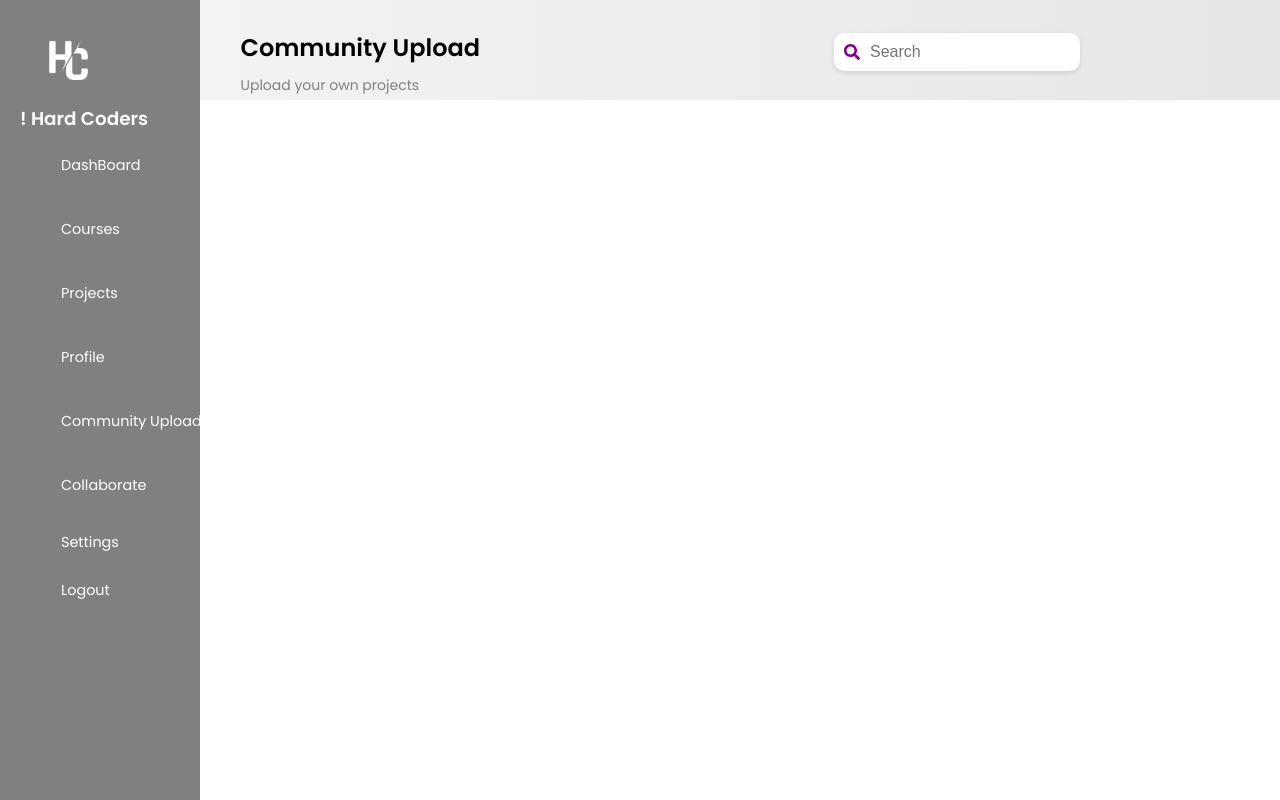
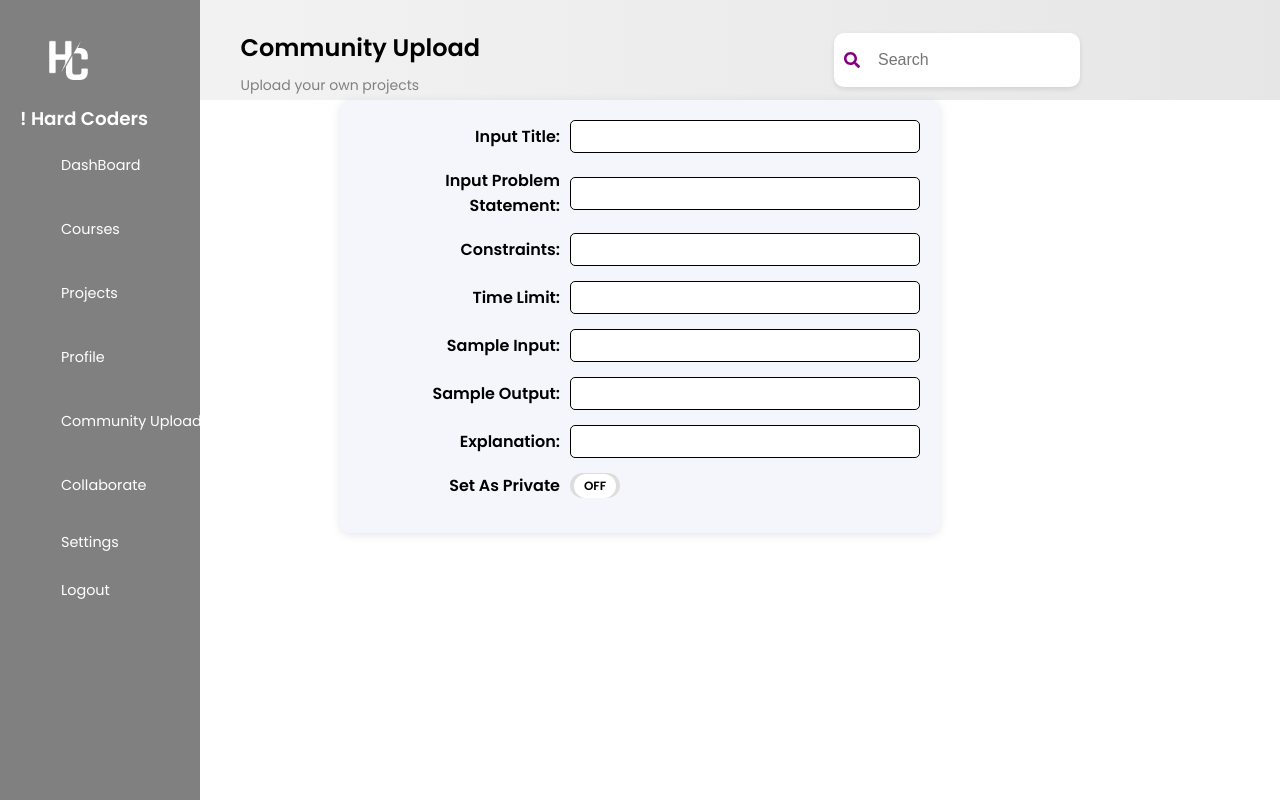
Before and after one commit to eyyt2309/NTUWIT-Hackathon, a React (Vite) app in the folder frontend/: page /community-upload in a window 1280 px wide. Built offline with nearby package versions, Linux system fonts and the light colour scheme; grey boxes are pictures that could not be loaded.

Commit message:
added sidebar, search bar, added headers for all pages + routing

```diff
--- /dev/null
+++ b/frontend/src/css/CommunityUpload.css
@@ -0,0 +1,67 @@
+.form-container {
+  background-color: #f4f6fb;
+  padding: 20px;
+  border-radius: 10px;
+  box-shadow: 0px 2px 10px rgba(0, 0, 0, 0.1);
+  max-width: 600px;
+  margin: auto;
+}
+
+form {
+  display: flex;
+  flex-direction: column;
+}
+
+.form-group {
+  display: flex;
+  align-items: center;
+  margin-bottom: 15px;
+}
+
+label {
+  width: 200px;
+  font-weight: bold;
+  text-align: right;
+  margin-right: 10px;
+}
+
+input {
+  flex: 1;
+  padding: 8px;
+  border: 1px solid black;
+  border-radius: 5px;
+}
+
+/* Toggle Switch */
+.toggle-group {
+  display: flex;
+  align-items: center;
+}
+
+.toggle-switch {
+  width: 50px;
+  height: 25px;
+  background: #ddd;
+  border-radius: 15px;
+  display: flex;
+  align-items: center;
+  justify-content: center;
+  cursor: pointer;
+}
+
+.toggle-slider {
+  padding: 3px 10px;
+  border-radius: 12px;
+  font-size: 12px;
+  font-weight: bold;
+}
+
+.on {
+  background: purple;
+  color: white;
+}
+
+.off {
+  background: white;
+  color: black;
+}
--- a/frontend/src/pages/CommunityUpload.tsx
+++ b/frontend/src/pages/CommunityUpload.tsx
@@ -1,4 +1,62 @@
+import { useState } from "react";
+import "../css/CommunityUpload.css";
+
 function CommunityUpload() {
-  return <div className="upload-container"></div>;
+  const [isPrivate, setIsPrivate] = useState(false);
+  return (
+    <div className="upload-container">
+      <div className="form-container">
+        <form>
+          <div className="form-group">
+            <label>Input Title:</label>
+            <input type="text" />
+          </div>
+
+          <div className="form-group">
+            <label>Input Problem Statement:</label>
+            <input type="text" />
+          </div>
+
+          <div className="form-group">
+            <label>Constraints:</label>
+            <input type="text" />
+          </div>
+
+          <div className="form-group">
+            <label>Time Limit:</label>
+            <input type="text" />
+          </div>
+
+          <div className="form-group">
+            <label>Sample Input:</label>
+            <input type="text" />
+          </div>
+
+          <div className="form-group">
+            <label>Sample Output:</label>
+            <input type="text" />
+          </div>
+
+          <div className="form-group">
+            <label>Explanation:</label>
+            <input type="text" />
+          </div>
+
+          {/* Toggle Switch */}
+          <div className="form-group toggle-group">
+            <label>Set As Private</label>
+            <div
+              className="toggle-switch"
+              onClick={() => setIsPrivate(!isPrivate)}
+            >
+              <span className={`toggle-slider ${isPrivate ? "on" : "off"}`}>
+                {isPrivate ? "ON" : "OFF"}
+              </span>
+            </div>
+          </div>
+        </form>
+      </div>
+    </div>
+  );
 }
 export default CommunityUpload;
```
Also changed, not shown: frontend/src/components/CodeEditor.tsx (added, +30 -0 lines).
